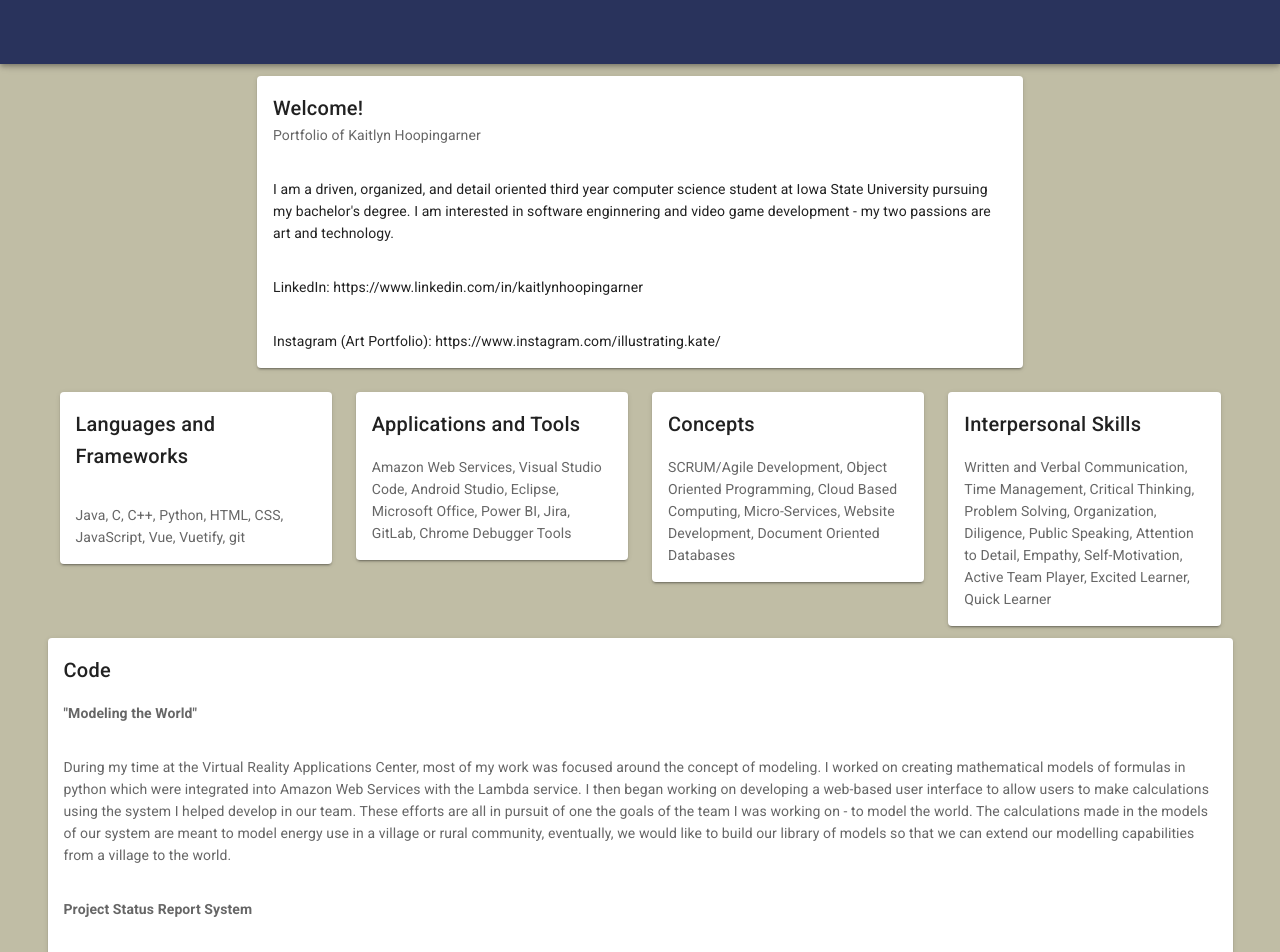
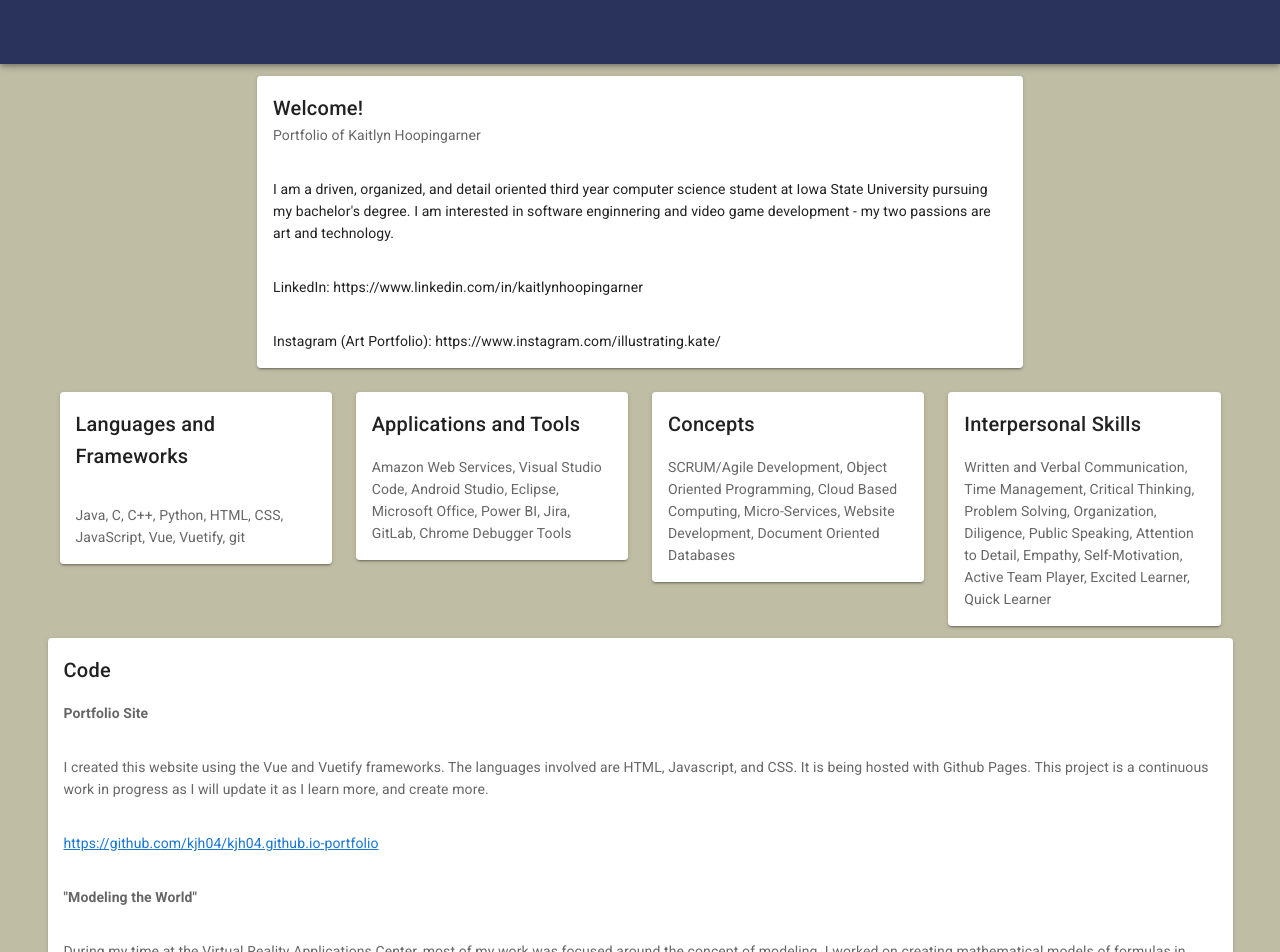
Before and after one commit to kjh04/kjh04.github.io-portfolio, a Vue app: page / in a window 1280 px wide. Shown: the top 952 px of the page. Built offline with nearby package versions, Linux system fonts and the light colour scheme.

Commit message:
Added code section for Portfolio Site

```diff
--- a/src/App.vue
+++ b/src/App.vue
@@ -95,6 +95,18 @@
           <v-card>
             <v-card-title>Code</v-card-title>
             <v-card-text class="bold">
+              Portfolio Site
+            </v-card-text>
+            <v-card-text>
+              I created this website using the Vue and Vuetify frameworks.
+              The languages involved are HTML, Javascript, and CSS.
+              It is being hosted with Github Pages.
+              This project is a continuous work in progress as I will update it as I learn more, and create more.
+            </v-card-text>
+            <v-card-text>
+              <a href="https://github.com/kjh04/kjh04.github.io-portfolio">https://github.com/kjh04/kjh04.github.io-portfolio</a>
+            </v-card-text>
+            <v-card-text class="bold">
               "Modeling the World"
             </v-card-text>
             <v-card-text>
```
